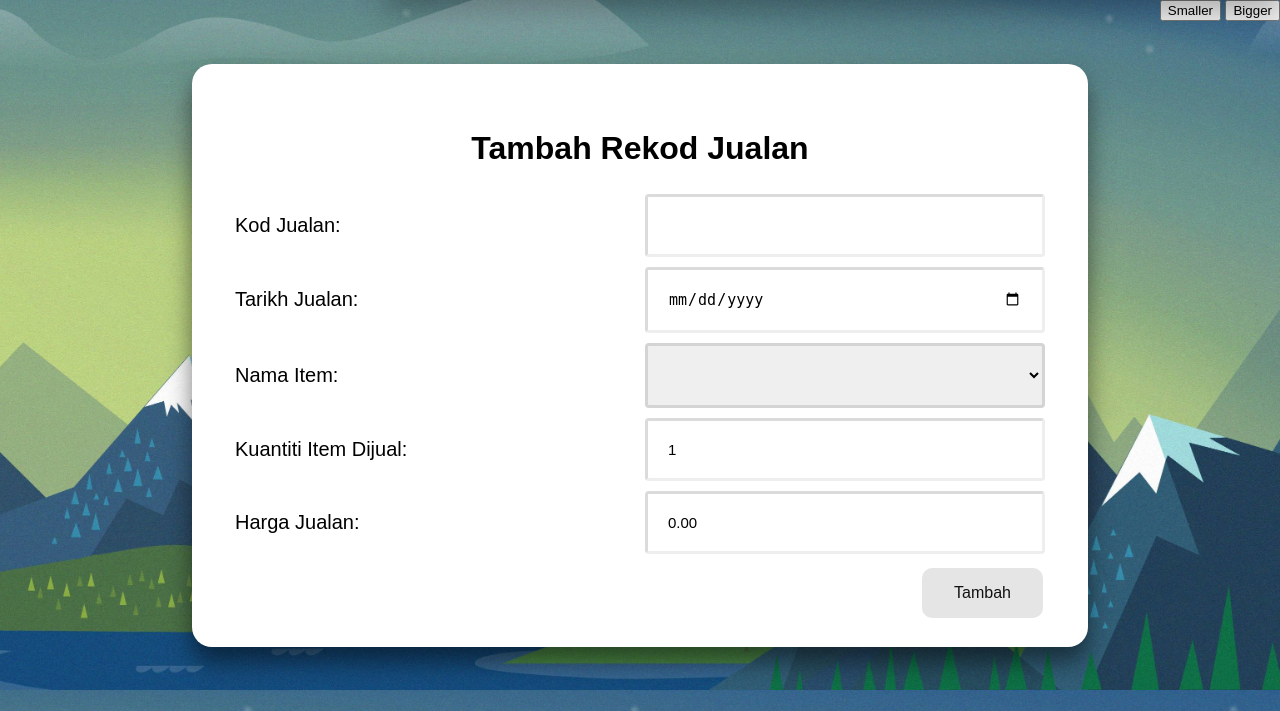
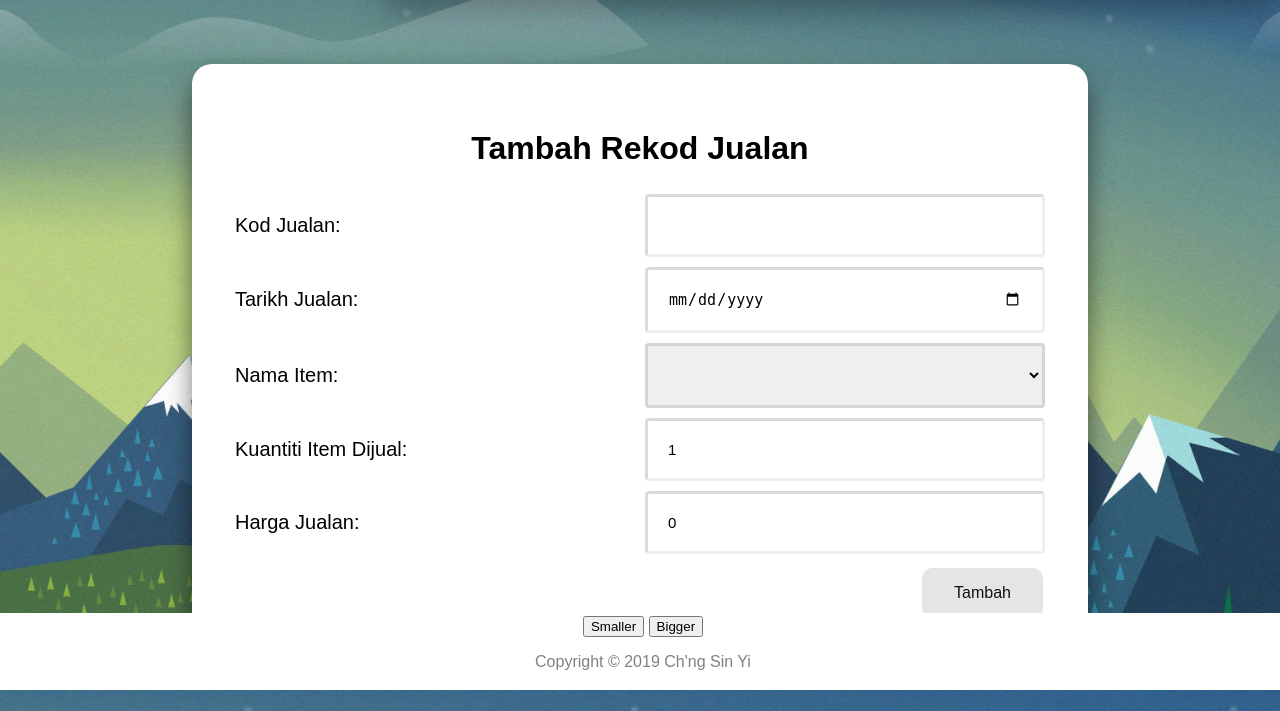
Before and after one commit to TMGamerz/spm-project-2019, a PHP site: page /tambahRekodJualan.php in a window 1280 px wide. Shown: the part 110-821 px from the top of the page. Run offline with PHP 8.4, Linux system fonts and the light colour scheme; data comes from the database, SQL or seed files in the repository.

Commit message:
Done footer with copyright and zooming button, auto calculation of jumlah jualan also done

```diff
--- /dev/null
+++ b/css/footer-style.css
@@ -0,0 +1,20 @@
+.footer {
+    position: fixed;
+    width: 100%;
+    left: 0;
+    bottom: 0;
+    padding: 3px;
+    text-align: center;
+    background-color: #ffffff;
+}
+
+.footer #copyright{
+    padding: 0;
+    color: grey;
+}
+
+.footer #zoomingButton {
+    top: 0;
+    bottom: 0;
+    padding: 0;
+}
--- a/css/menu-style.css
+++ b/css/menu-style.css
@@ -14,7 +14,7 @@ h1 {
     text-shadow: 2px 2px 4px #000000;
 }
 
-p {
+.container p {
     font-size: 40px;
     color: #fff;
     text-align: center;
--- a/css/paparLaporan-style.css
+++ b/css/paparLaporan-style.css
@@ -55,7 +55,7 @@ td {
     width: 400px;
 }
 
-p {
+.col-20 p {
     text-align: center;
     font-size: 20px;
     margin: 0;
--- a/error.php
+++ b/error.php
@@ -5,7 +5,7 @@
         <meta charset="UTF-8">
         <meta name="viewport" content="width=device-width,initial-scale=1.0">
         <title>Error</title>
-        <link rel="stylesheet" type = "text/css" href="css/error.css">
+        <link rel="stylesheet" type = "text/css" href="css/error-style.css">
     </head>
 
     <?php
--- a/footer.php
+++ b/footer.php
@@ -1,3 +1,20 @@
+<link rel = "stylesheet" type = "text/css" href = "css/footer-style.css">
+<div class = "footer">
+    <div id = "zoomingButton">
+        <button onclick="resizeText(-1)">Smaller</button>
+        <button onclick="resizeText(1)">Bigger</button>
+    </div>
+    <p id = "copyright">Copyright &copy; 2019 Ch'ng Sin Yi</p>
+</div>
 
+<script type="text/javascript">
+    function resizeText(multiplier){
+        if(document.body.style.fontSize === ""){
+            document.body.style.fontSize = "1.0em";
+        }
+        document.body.style.fontSize = parseFloat
+        (document.body.style.fontSize) + (multiplier * 0.2) + "em";
+    }
+</script>
 </body>
 </html>
--- a/header.php
+++ b/header.php
@@ -110,18 +110,4 @@
             });
         });
         </script>
-    <div id = "zoomingButton" style = "float: right;">
-        <button onclick="resizeText(-1)">Smaller</button>
-        <button onclick="resizeText(1)">Bigger</button>
-    </div>
-
-    <script type="text/javascript">
-        function resizeText(multiplier){
-            if(document.body.style.fontSize === ""){
-                document.body.style.fontSize = "1.0em";
-            }
-            document.body.style.fontSize = parseFloat
-            (document.body.style.fontSize) + (multiplier * 0.2) + "em";
-        }
-    </script>
 </body>
--- a/menu.php
+++ b/menu.php
@@ -21,7 +21,9 @@
 
 <h1><b>Menu Utama</b></h1>
 <br>
-<p><b>SELAMAT DATANG KE<br>SISTEM PENGURUSAN JUALAN <br> KOPERASI SEKOLAH</b></p>
+<div class = "container">
+    <p><b>SELAMAT DATANG KE<br>SISTEM PENGURUSAN JUALAN <br> KOPERASI SEKOLAH</b></p>
+</div>
 
 <?php
     require 'footer.php';
--- a/tambahRekodJualan.php
+++ b/tambahRekodJualan.php
@@ -7,6 +7,25 @@
 include 'includes/dbh.inc.php';
 $query = "SELECT * FROM `item`";
 $result = mysqli_query($conn, $query);
+
+// calculate total sales
+$jumlahJualanCalc = false;
+$kodJualan = "";
+$tarikhJualan = "";
+$kuantiti = 1;
+$itemTerpilih = "";
+$jumlahJualan = 0;
+
+if (isset($_POST['kuantiti']) && isset($_POST['namaItem'])) {
+    $jumlahJualanCalc = true;
+    $kodJualan = $_POST['kodJualan'];
+    $tarikhJualan = $_POST['tarikhJualan'];
+    $kuantiti = $_POST['kuantiti'];
+    $itemTerpilih = $_POST['namaItem'];
+    $sql2 = "SELECT `HargaPerItem` FROM `item` WHERE `KodItem` = '$itemTerpilih'";
+    $result2 = mysqli_query($conn, $sql2);
+    $jumlahJualan = mysqli_fetch_assoc($result2)['HargaPerItem'] * $kuantiti;
+}
 ?>
 
     <head>
@@ -18,7 +37,7 @@
 <div class = "container">
     <h1>Tambah Rekod Jualan</h1>
 
-    <form action = "includes/tambahRekodJualan.inc.php" method = "POST">
+    <form name = "tambahJualanForm" action = "includes/tambahRekodJualan.inc.php" method = "POST">
         <table align = "center">
             <tr class = "row">
                 <td class = "col-25">
@@ -26,7 +45,7 @@
                 </td>
 
                 <td class = "col-75">
-                    <input type = "text" id = "kod_jualan" name = "kodJualan" required>
+                    <input type = "text" id = "kod_jualan" name = "kodJualan" value = "<?php echo $kodJualan ?>" required>
                 </td>
             </tr>
 
@@ -36,7 +55,7 @@
                 </td>
 
                 <td class = "col-75">
-                    <input type = "date" id = "tarikh_jualan" name = "tarikhJualan">
+                    <input type = "date" id = "tarikh_jualan" name = "tarikhJualan" value = "<?php echo $tarikhJualan ?>">
                 </td>
             </tr>
 
@@ -46,11 +65,19 @@
                 </td>
 
                 <td class = "col-75">
-                    <select id = "nama_item" name = "namaItem" required>
+                    <select id = "nama_item" name = "namaItem" onChange="reSubmit();" required>
                         <option disabled hidden selected></option>
                         <?php
-                        while($row = mysqli_fetch_array($result)) {
-                            echo '<option value='.$row['KodItem'].'>'.$row['NamaItem'].'</option>';
+                        $sql3 = "SELECT KodItem, NamaItem FROM item";
+                        $result3 = mysqli_query($conn, $sql3);
+                        while ($row = mysqli_fetch_assoc($result3)){
+                            $kodItem = $row['KodItem'];
+                            $namaItem = $row["NamaItem"];
+                            if ($kodItem != $itemTerpilih){
+                                echo "<option value=\"" . $kodItem . "\">" . $namaItem . "</option>";
+                            } else {
+                                echo "<option selected value=\"" . $kodItem . "\">" . $namaItem . "</option>";
+                            }
                         }
                         ?>
                     </select>
@@ -63,7 +90,7 @@
                 </td>
 
                 <td class = "col-75">
-                    <input type = "number" id = "kuantiti_item_dijual" name = "kuantiti" value = "1" min = "1" required>
+                    <input type = "number" id = "kuantiti_item_dijual" name = "kuantiti" onChange="reSubmit()" value = "<?php echo $kuantiti; ?>" min = "1" required>
                 </td>
             </tr>
 
@@ -73,7 +100,7 @@
                 </td>
 
                 <td class = "col-75">
-                    <input type = "number" id = "harga_jualan" name = "hargaJualan" min="0.00" step="0.01" value = "0.00" required>
+                    <input type = "number" id = "harga_jualan" name = "hargaJualan" min="0.00" step="0.01" value = "<?php echo $jumlahJualan; ?>" required readonly>
                 </td>
             </tr>
 
@@ -86,6 +113,13 @@
     </form>
 </div>
 
+<script>
+    function reSubmit() {
+        document.getElementsByName("tambahJualanForm")[0].action = "<?php echo $_SERVER["PHP_SELF"]; ?>";
+        document.tambahJualanForm.submit();
+    }
+</script>
+
 <?php
 require "footer.php";
 ?>
```
Also changed, not shown: css/login-style.css (+8 -0 lines), css/signup-style.css (+8 -0 lines), index.php (+16 -0 lines), signup.php (+16 -0 lines), css/error-style.css (renamed from css/error.css).
